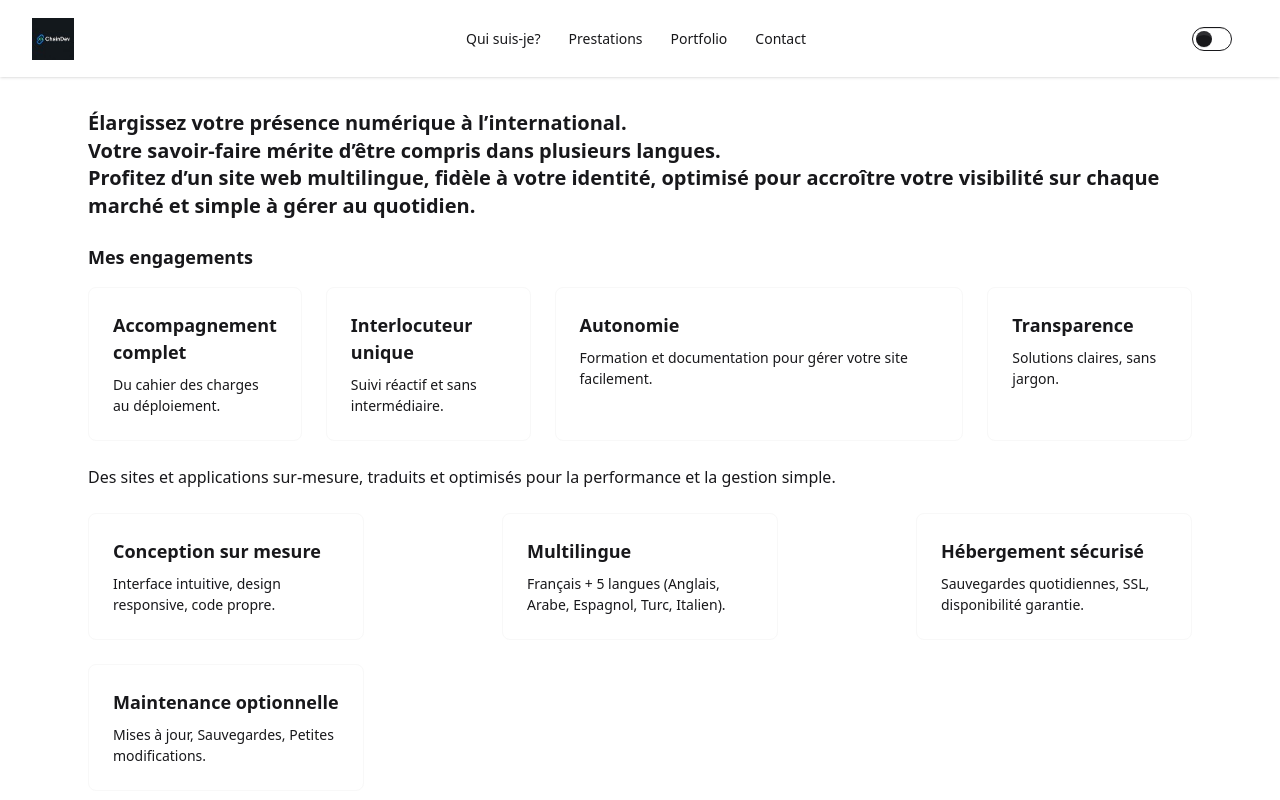
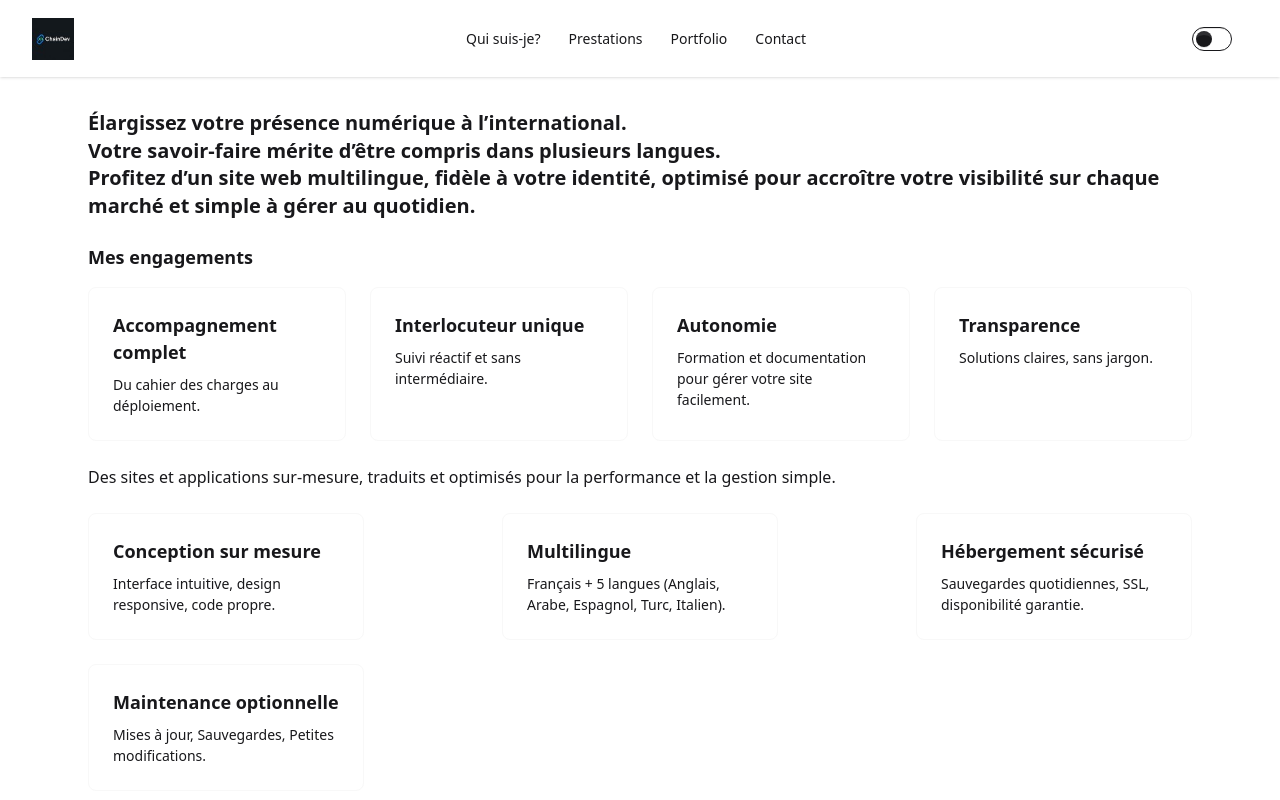
Before and after one commit to Seyfullah13/Chaindev, a Next.js app in the folder chaindev/: page / in a window 1280 px wide. Shown: the top 800 px of the page. Built offline with nearby package versions, Linux system fonts and the light colour scheme.

Commit message:
Refactor Home page content by consolidating card structures into a map function for better maintainability; enhance layout and styling for improved user interaction and visual appeal.

```diff
--- a/chaindev/src/app/page.js
+++ b/chaindev/src/app/page.js
@@ -1,11 +1,8 @@
-
 import Link from "next/link";
 
 export default function Home() {
   return (
     <main className="min-h-screen flex flex-col">
-
-
       <div className="flex-grow px-6 py-8 max-w-6xl mx-auto">
         <header className="mb-6">
           <h1 className="text-xl font-semibold leading-snug mb-4">
@@ -13,103 +10,71 @@ export default function Home() {
             Votre savoir-faire mérite d’être compris dans plusieurs langues.<br />
             Profitez d’un site web multilingue, fidèle à votre identité, optimisé pour accroître votre visibilité sur chaque marché et simple à gérer au quotidien.
           </h1>
-
-
         </header>
 
+        <section aria-labelledby="engagements" className="mb-6">
+          <h2 id="engagements" className="text-lg font-semibold mb-4">Mes engagements</h2>
 
-
-
-        <section aria-labelledby="engagements" className="mb-6">
-          <h2 id="engagements" className="text-lg font-semibold mb-4"> Mes engagements</h2>
-
-          <div className="flex flex-col sm:flex-row  gap-6 mb-6 items-stretch">
-            <div className="card card-border bg-base-100 w-full sm:w-1/2 md:w-1/4">
+          <div className="flex flex-col sm:flex-row gap-6 mb-6 items-stretch">
+            {["Accompagnement complet", "Interlocuteur unique", "Autonomie", "Transparence"].map((title, index) => (
+              <div
+                key={index}
+                className="card card-border bg-base-100 w-full sm:w-1/2 md:w-1/4 flex flex-col transition-transform duration-300 hover:scale-105 hover:shadow-xl cursor-pointer"
+              >
                 <div className="card-body flex-1">
-                <h3 className="card-title">Accompagnement complet</h3>
-                <p>Du cahier des charges au déploiement.</p>
+                  <h3 className="card-title">{title}</h3>
+                  <p>
+                    {index === 0 && "Du cahier des charges au déploiement."}
+                    {index === 1 && "Suivi réactif et sans intermédiaire."}
+                    {index === 2 && "Formation et documentation pour gérer votre site facilement."}
+                    {index === 3 && "Solutions claires, sans jargon."}
+                  </p>
                 </div>
               </div>
-
-            <div className=" flex flex-col card card-border bg-base-100 w-full sm:w-1/2 md:w-1/4">
-              <div className="card-body flex-1">
-                <h4 className="card-title">Interlocuteur unique</h4>
-                <p>Suivi réactif et sans intermédiaire.</p>
-              </div>
+            ))}
           </div>
 
-            <div className=" flex flex-col card card-border bg-base-100 w-full sm:w-1/2 md: w-1/4">
-              <div className="card-body flex-1">
-                <h4 className="card-title">Autonomie</h4>
-                <p>Formation et documentation pour gérer votre site facilement.</p>
-              </div>
-            </div>
-
-            <div className="  flex flex-col card card-border bg-base-100 w-full sm:w-1/2 md:w-1/4">
-              <div className="card-body flex-1">
-                <h4 className="card-title">Transparence</h4>
-                <p>Solutions claires, sans jargon.</p>
-              </div>
-            </div>
-          </div>
           <p className="mb-6">
-          Des sites et applications
-          sur-mesure, traduits et optimisés pour la performance et la gestion simple.
+            Des sites et applications sur-mesure, traduits et optimisés pour la performance et la gestion simple.
           </p>
 
           <section aria-labelledby="services" className="mb-6 flex flex-wrap justify-between gap-6">
-
-          <div className=" flex flex-col card card-border bg-base-100 w-full sm:w-1/2 md:w-1/4">
+            {[
+              { title: "Conception sur mesure", desc: "Interface intuitive, design responsive, code propre." },
+              { title: "Multilingue", desc: "Français + 5 langues (Anglais, Arabe, Espagnol, Turc, Italien)." },
+              { title: "Hébergement sécurisé", desc: "Sauvegardes quotidiennes, SSL, disponibilité garantie." },
+              { title: "Maintenance optionnelle", desc: "Mises à jour, Sauvegardes, Petites modifications." }
+            ].map((service, index) => (
+              <div
+                key={index}
+                className="card card-border bg-base-100 w-full sm:w-1/2 md:w-1/4 flex flex-col transition-transform duration-300 hover:scale-105 hover:shadow-xl cursor-pointer"
+              >
                 <div className="card-body flex-1">
-                <h4 className="card-title">Conception sur mesure</h4>
-                <p>Interface intuitive, design responsive, code propre.</p>
+                  <h4 className="card-title">{service.title}</h4>
+                  <p>{service.desc}</p>
                 </div>
               </div>
-            <div className=" flex flex-col card card-border bg-base-100 w-full sm:w-1/2 md:w-1/4">
-              <div className="card-body flex-1">
-                <h4 className="card-title">Multilingue</h4>
-                <p>Français + 5 langues (Anglais, Arabe, Espagnol, Turc, Italien).</p>
-              </div>
-            </div>
-            <div className=" flex flex-col card card-border bg-base-100 w-full sm:w-1/2 md:w-1/4">
-              <div className="card-body flex-1">
-                <h4 className="card-title">Hébergement sécurisé</h4>
-                <p>Sauvegardes quotidiennes, SSL, disponibilité garantie.</p>
-              </div>
-            </div>
-            <div className=" flex flex-col card card-border bg-base-100 w-full sm:w-1/2 md:w-1/4">
-              <div className="card-body flex-1">
-                <h4 className="card-title">Maintenance optionnelle </h4>
-                <p>Mises à jour, Sauvegardes, Petites modifications.</p>
-              </div>
-            </div>
+            ))}
+          </section>
 
-        </section>
           <h3 className="text-lg font-semibold mb-2">Pour qui ?</h3>
           <p className="mb-4">
-            Artisans, commerçants, indépendants et PME qui souhaitent gagner en visibilité
-            et convertir plus de clients en ligne.
+            Artisans, commerçants, indépendants et PME qui souhaitent gagner en visibilité et convertir plus de clients en ligne.
+          </p>
+          <p className="mb-6">
+            Parlez-moi de votre projet via le formulaire, je vous propose une solution adaptée, rapide et sans jargon.
           </p>
 
-          <p className="mb-6">
-            Parlez-moi de votre projet via le formulaire, je vous propose une solution
-            adaptée, rapide et sans jargon.
-          </p>
-
-          <div className="flex flex-col sm:flex-row gap-6 ">
+          <div className="flex flex-col sm:flex-row gap-6">
             <Link href="/contact" className="btn btn-soft btn-xs sm:btn-sm md:btn-md lg:btn-lg xl:btn-xl rounded-full">
               Demandez un devis gratuit
             </Link>
-
             <Link href="/prestations" className="btn btn-soft btn-xs sm:btn-sm md:btn-md lg:btn-lg xl:btn-xl rounded-full">
               Découvrez mes services
             </Link>
-
           </div>
         </section>
       </div>
-
-
     </main>
   );
 }
```
Lines whose indentation alone changed are shown as unchanged.
